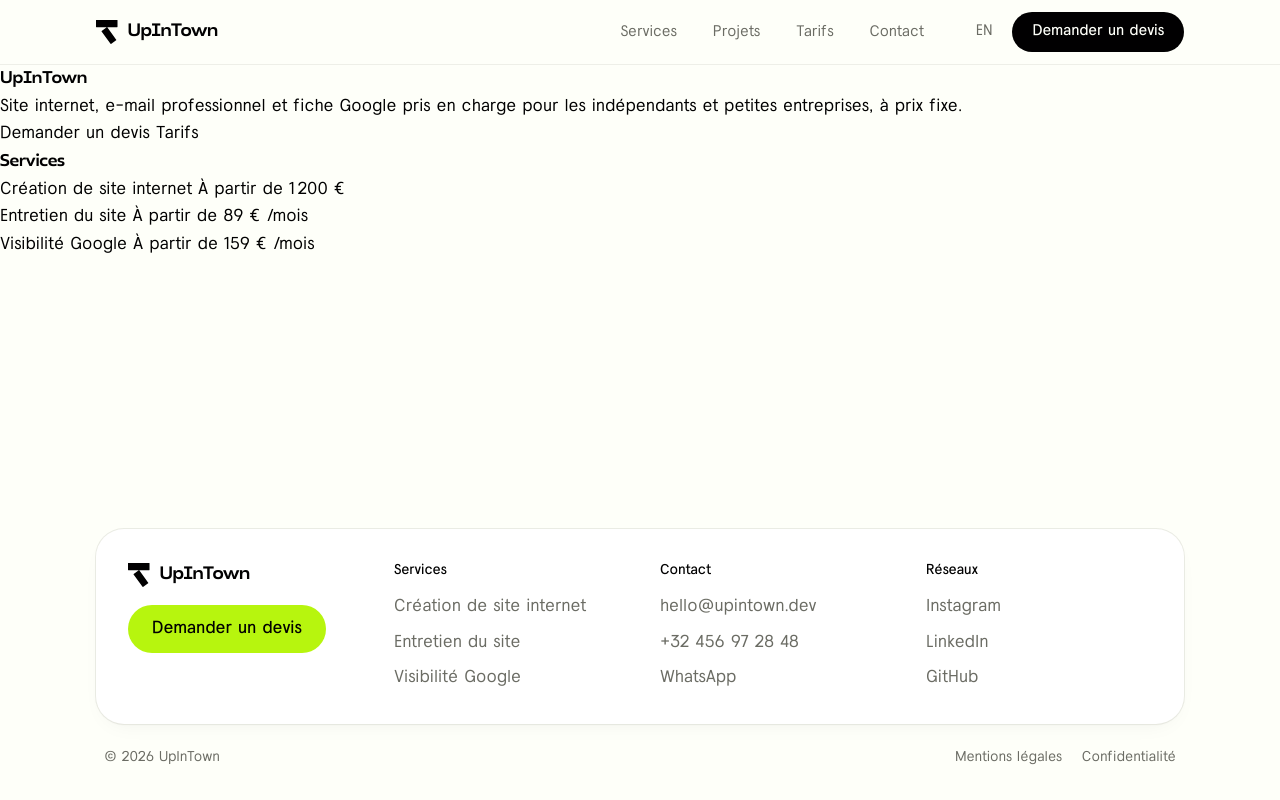
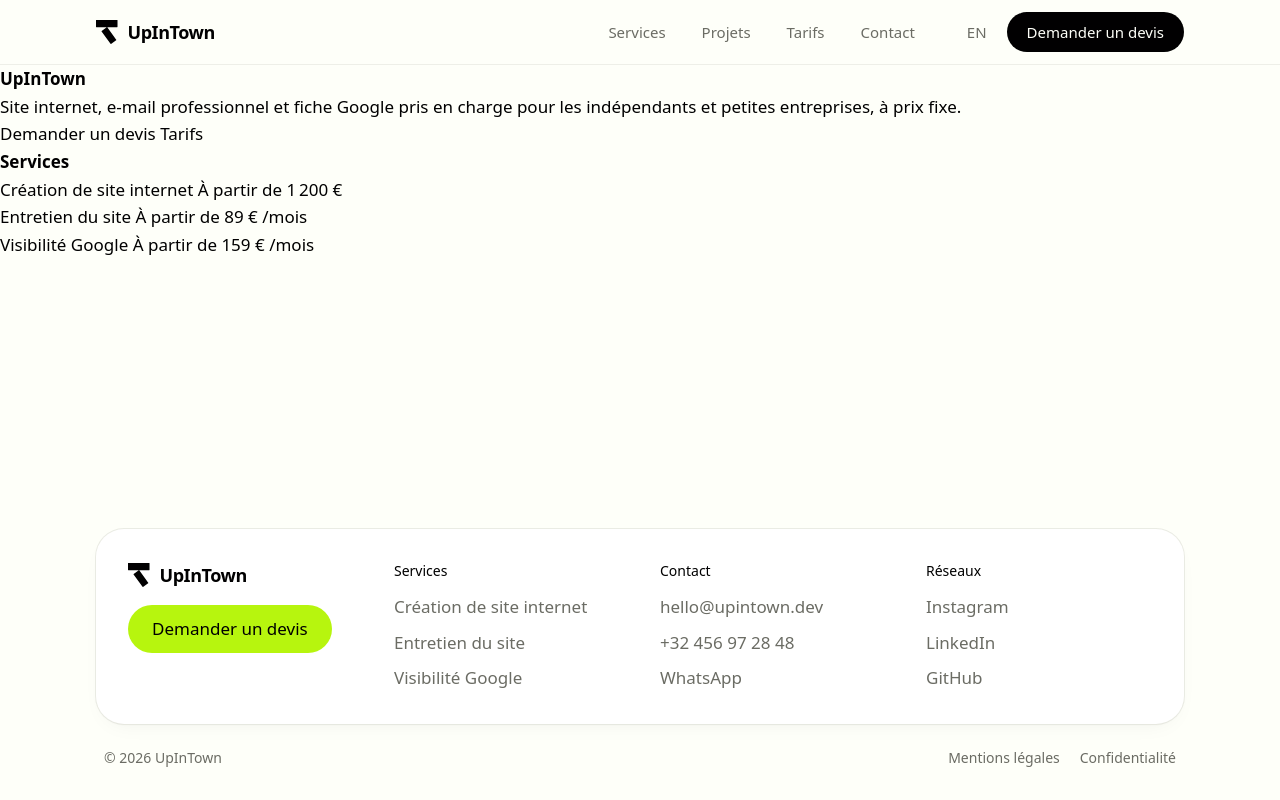
Before and after one commit to rvph10/upintown, an Astro site: page / in a window 1280 px wide. Built offline with nearby package versions, Linux system fonts and the light colour scheme; Astro itself is replaced by a stand-in of ours.

Commit message:
Remove custom fonts, use system font stack

```diff
--- a/src/layouts/Layout.astro
+++ b/src/layouts/Layout.astro
@@ -58,8 +58,6 @@ const organization = {
         <link rel="alternate" hreflang="x-default" href={new URL(alternates[defaultLocale], site).href} />
       )
     }
-    <link rel="preload" href="/fonts/kaluar-regular.woff2" as="font" type="font/woff2" crossorigin />
-    <link rel="preload" href="/fonts/baflion-sans-variable.woff2" as="font" type="font/woff2" crossorigin />
     <link rel="icon" type="image/svg+xml" href="/favicon.svg" />
     <link rel="icon" href="/favicon.ico" sizes="32x32" />
     <link rel="sitemap" href="/sitemap-index.xml" />
--- a/src/styles/global.css
+++ b/src/styles/global.css
@@ -1,36 +1,4 @@
 @import "tailwindcss";
-
-@font-face {
-  font-family: "Baflion Sans";
-  src: url("/fonts/baflion-sans-variable.woff2") format("woff2");
-  font-weight: 400 800;
-  font-style: normal;
-  font-display: swap;
-}
-
-@font-face {
-  font-family: "Kaluar";
-  src: url("/fonts/kaluar-regular.woff2") format("woff2");
-  font-weight: 400;
-  font-style: normal;
-  font-display: swap;
-}
-
-@font-face {
-  font-family: "Kaluar";
-  src: url("/fonts/kaluar-medium.woff2") format("woff2");
-  font-weight: 500;
-  font-style: normal;
-  font-display: swap;
-}
-
-@font-face {
-  font-family: "Kaluar";
-  src: url("/fonts/kaluar-semibold.woff2") format("woff2");
-  font-weight: 600;
-  font-style: normal;
-  font-display: swap;
-}
 
 @theme {
   --color-*: initial;
@@ -47,8 +15,8 @@
   --color-ash-600: #6b6c64;
   --color-ash-800: #2a2b27;
 
-  --font-sans: "Kaluar", ui-sans-serif, system-ui, sans-serif;
-  --font-display: "Baflion Sans", ui-sans-serif, system-ui, sans-serif;
+  --font-sans: ui-sans-serif, system-ui, -apple-system, "Segoe UI", Roboto, sans-serif;
+  --font-display: var(--font-sans);
 
   --text-display: clamp(2.5rem, 1.6rem + 3.6vw, 4.5rem);
   --text-display--line-height: 1.02;
@@ -74,7 +42,7 @@
   }
 
   body {
-    @apply bg-paper font-sans text-[1.0625rem] leading-relaxed tracking-[-0.01em] text-ink antialiased;
+    @apply bg-paper font-sans text-[1.0625rem] leading-relaxed text-ink antialiased;
   }
 
   h1,
```
Also changed, not shown: public/fonts/baflion-sans-variable.woff2 (deleted), public/fonts/kaluar-medium.woff2 (deleted), public/fonts/kaluar-regular.woff2 (deleted), public/fonts/kaluar-semibold.woff2 (deleted).
